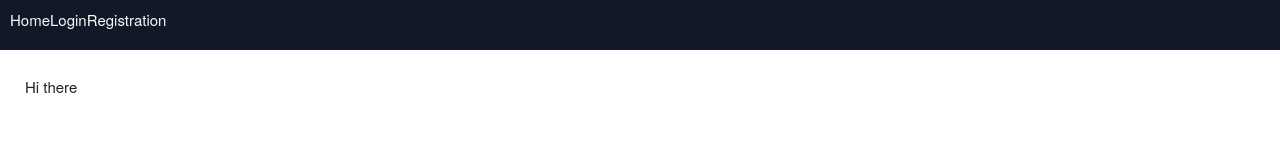
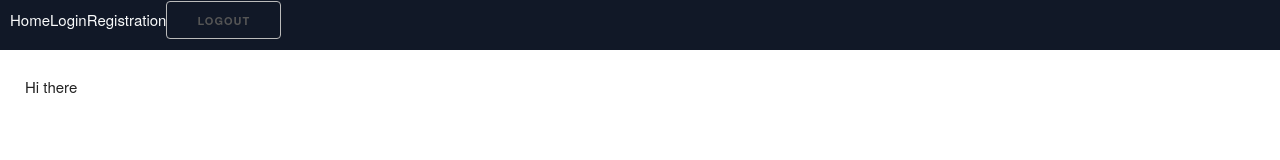
Before and after one commit to babogdanov/doneros, a React (Vite) app in the folder frontend/: page / in a window 1280 px wide. Shown: the top 160 px of the page. Built offline with nearby package versions, Linux system fonts and the light colour scheme.

Commit message:
feat(FE): add logout function and button

```diff
--- /dev/null
+++ b/frontend/src/hooks/useLogout.ts
@@ -0,0 +1,21 @@
+import { useCallback } from 'react'
+import { useNavigate } from 'react-router-dom'
+import { useQueryClient } from '@tanstack/react-query'
+
+import { AUTH_QUERY_KEY } from '../api/hooks/queries/auth/useSyncQuery'
+import { clearUser } from '../utils/local-storage.utils'
+
+const useLogout = () => {
+  const queryClient = useQueryClient()
+  const navigate = useNavigate()
+
+  const onLogout = useCallback(() => {
+    queryClient.setQueryData(AUTH_QUERY_KEY, null)
+    clearUser()
+    navigate('/login')
+  }, [navigate, queryClient])
+
+  return onLogout
+}
+
+export default useLogout
--- a/frontend/src/layout/Layout.tsx
+++ b/frontend/src/layout/Layout.tsx
@@ -1,7 +1,11 @@
 import { Link } from 'react-router-dom'
 import { Outlet } from 'react-router-dom'
 
+import useLogout from '../hooks/useLogout'
+
 const Layout = () => {
+  const onLogout = useLogout()
+
   return (
     <>
       <nav className='w-full h-20 bg-gray-900'>
@@ -15,6 +19,7 @@ const Layout = () => {
           <Link to='/restaurants'>
             <li className='text-gray-50'>Registration</li>
           </Link>
+          <button onClick={onLogout}>Logout</button>
         </ul>
       </nav>
       <main className='p-10'>
```
